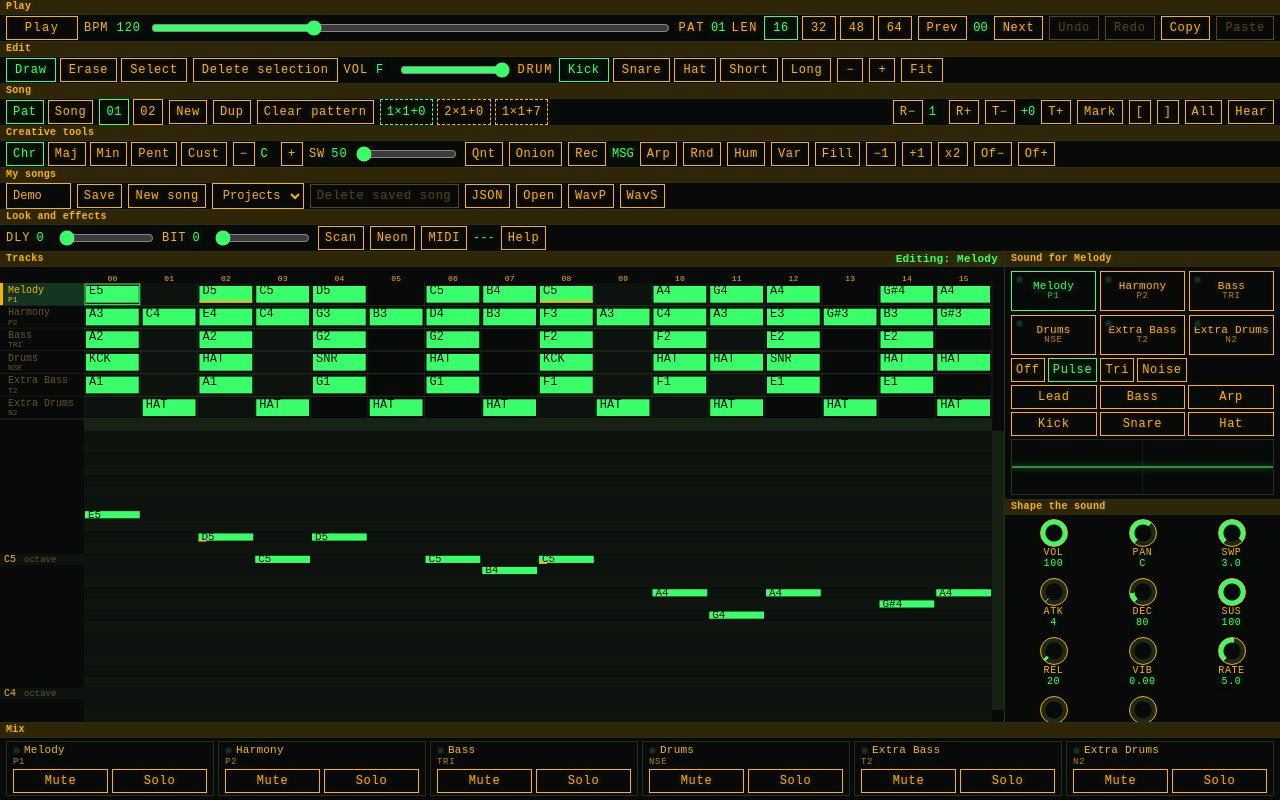
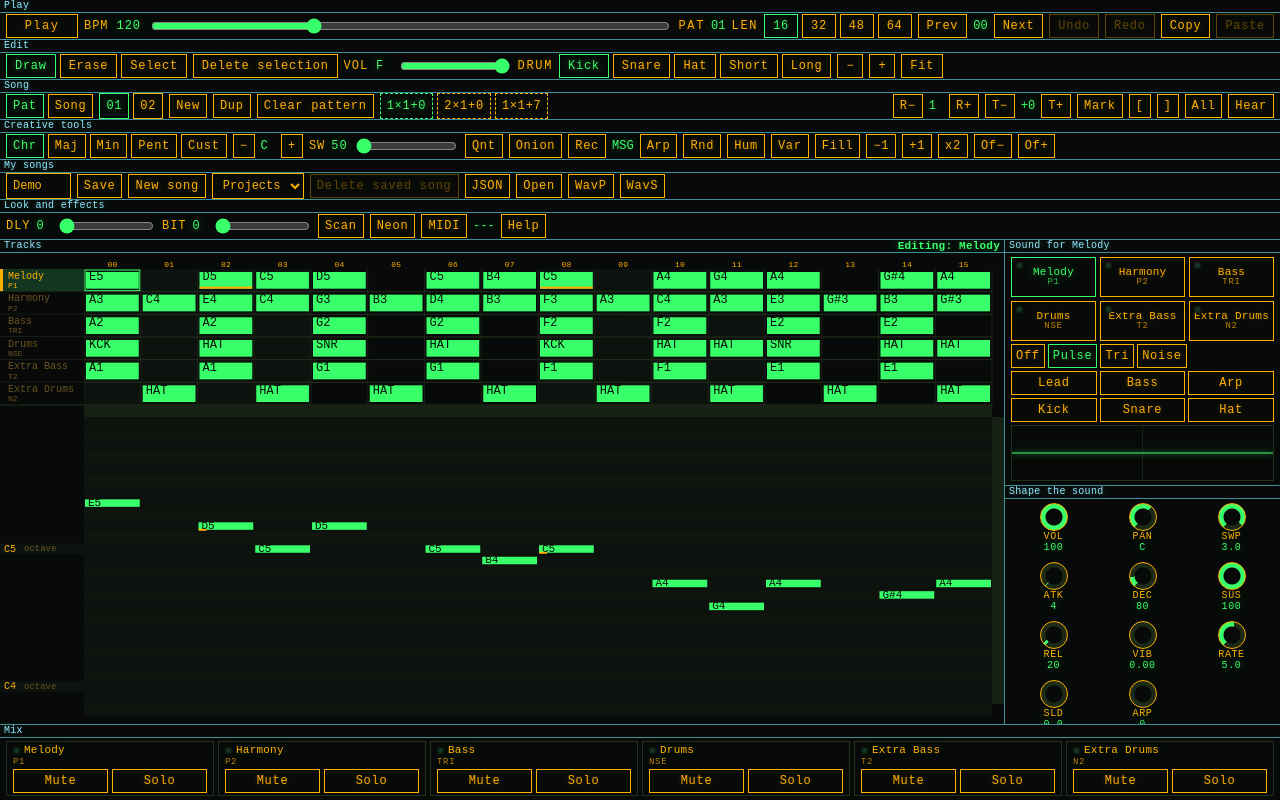
Before and after one commit to davidcasas82/chiptune-sequencer, a website built with Vite: page index.html in a window 1280 px wide. Built offline with nearby package versions, Linux system fonts and the light colour scheme; animation ran at ten frames a second.

Commit message:
Give section headings their own color and clear the C4 label
Lighten each section title, use a thin divider in a separate hue, and leave a gap so the C4 octave label does not sit on the Mix heading.

```diff
--- a/src/style.css
+++ b/src/style.css
@@ -4,6 +4,8 @@
   --amber: #ffb000;
   --green: #39ff6a;
   --line: #24301a;
+  --heading: #8eebff;
+  --rule: #3d8f99;
 }
 
 * {
@@ -118,6 +120,8 @@ html[data-skin="neon"] {
   --amber: #7af0ff;
   --green: #ff4ad8;
   --line: #2a1840;
+  --heading: #ffe56a;
+  --rule: #a7842a;
 }
 
 html[data-skin="crt"] body {
@@ -144,14 +148,14 @@ header {
   flex-direction: column;
   gap: 0;
   padding: 0;
-  border-bottom: 1px solid var(--line);
+  border-bottom: 1px solid var(--rule);
 }
 
 .panel {
   display: flex;
   flex-direction: column;
   min-width: 0;
-  border-bottom: 1px solid var(--line);
+  border-bottom: 1px solid var(--rule);
 }
 
 .panel-head {
@@ -161,19 +165,21 @@ header {
   gap: 6px;
   min-width: 0;
   margin: 0;
-  padding: 0 6px;
-  background: color-mix(in srgb, var(--amber) 16%, var(--bg));
-  border-bottom: 1px solid var(--line);
+  padding: 0 4px;
+  background: transparent;
+  border-bottom: 1px solid var(--rule);
 }
 
 .panel-head h2 {
   margin: 0;
   font: inherit;
   font-size: 10px;
-  font-weight: 700;
-  line-height: 14px;
+  font-weight: 400;
+  line-height: 12px;
   letter-spacing: 0.03em;
   flex: 0 0 auto;
+  color: var(--heading);
+  text-shadow: 0 0 6px color-mix(in srgb, var(--heading) 35%, transparent);
 }
 
 .panel-head p {
@@ -181,7 +187,7 @@ header {
   min-width: 0;
   font: inherit;
   font-size: 10px;
-  line-height: 14px;
+  line-height: 12px;
   white-space: nowrap;
   overflow: hidden;
   text-overflow: ellipsis;
@@ -212,7 +218,7 @@ header input[type="range"] {
   color: var(--green);
   font-size: 11px;
   font-weight: 700;
-  line-height: 14px;
+  line-height: 12px;
   letter-spacing: 0.02em;
   text-overflow: clip;
   text-shadow: 0 0 8px rgba(57, 255, 106, 0.35);
@@ -369,6 +375,7 @@ input[type="range"] {
   flex: 1 1 auto;
   min-height: 0;
   position: relative;
+  margin-bottom: 8px;
 }
 
 canvas {
@@ -383,7 +390,7 @@ canvas {
 
 #inspector {
   grid-area: inspect;
-  border-left: 1px solid var(--line);
+  border-left: 1px solid var(--rule);
   padding: 0;
   display: flex;
   flex-direction: column;
@@ -595,7 +602,7 @@ canvas {
   flex-direction: column;
   gap: 0;
   padding: 0;
-  border-top: 1px solid var(--line);
+  border-top: 1px solid var(--rule);
   border-bottom: 0;
 }
 
```
